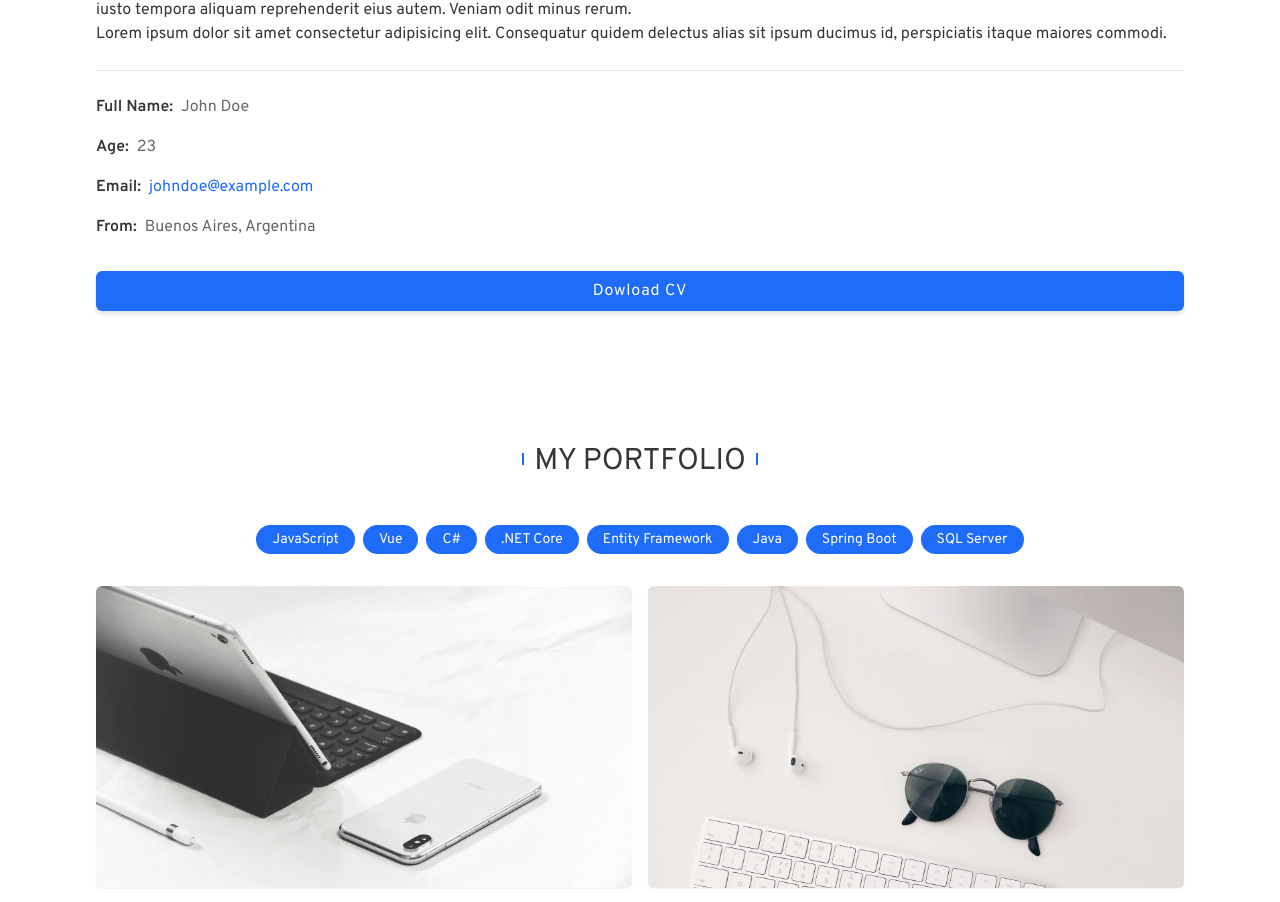
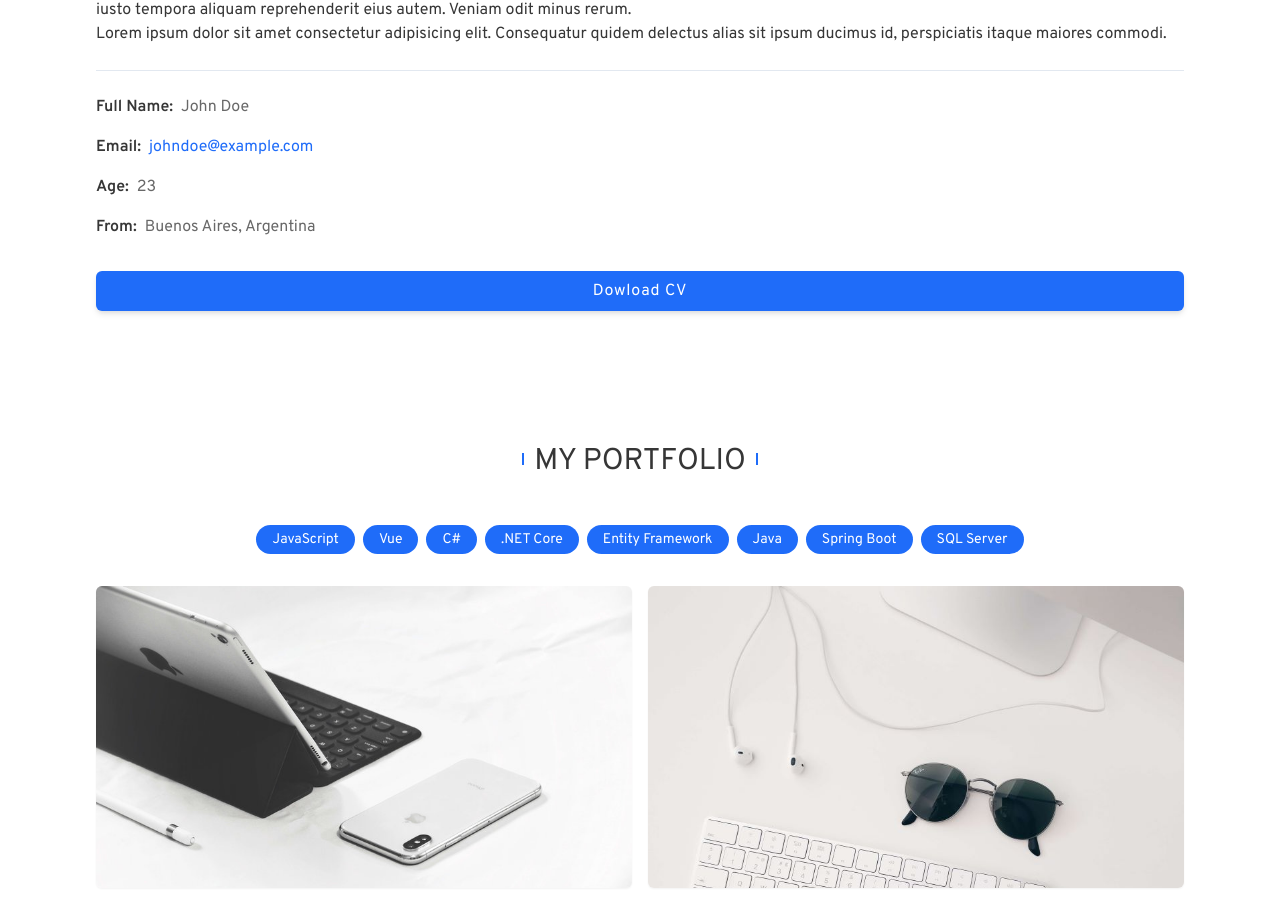
Before and after one commit to gonzalomansilla/Portfolio, a Vue app: page / in a window 1280 px wide. Shown: the part 1770-2672 px from the top of the page. Built offline with nearby package versions, Linux system fonts and the light colour scheme.

Commit message:
style: Possicion labels

```diff
--- a/src/components/sections/About.vue
+++ b/src/components/sections/About.vue
@@ -29,12 +29,12 @@
           <div class="more-info__container grid gap-8">
             <div class="info__labels grid gap-2 md:gap-4 items-end">
               <InfoLabel label-title="full name" label-value="john doe"></InfoLabel>
-              <InfoLabel label-title="age" label-value="23"></InfoLabel>
               <InfoLabel label-title="email">
                 <template #special-text>
                   <a class="text-primary-50" href="#">johndoe@example.com</a>
                 </template>
               </InfoLabel>
+              <InfoLabel label-title="age" label-value="23"></InfoLabel>
               <InfoLabel label-title="from" label-value="buenos aires, argentina"></InfoLabel>
             </div>
 
@@ -73,6 +73,7 @@ export default {
 
   .info__labels {
     grid-template: 1fr 1fr / 1fr 1fr;
+    justify-self: start;
   }
 }
 
```
